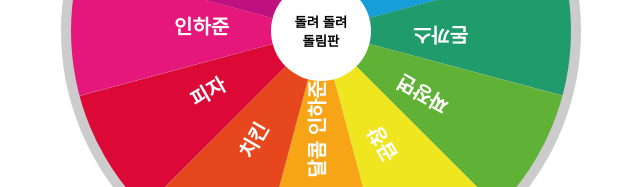
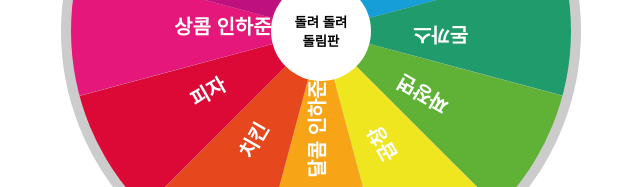
Before and after one commit to HajunIn/hajun2ya, a plain HTML site: page index.html in a window 1280 px wide. Shown: the part 353-540 px from the top of the page, 319-959 px from the left. Drawn offline with nearby package versions, Linux system fonts and the light colour scheme.

Commit message:
Update index.html

```diff
--- a/index.html
+++ b/index.html
@@ -104,7 +104,7 @@
                 },
                 {
                   color: '#e5177b',
-                  text: ' 인하준'
+                  text: ' 상콤 인하준'
                 },
                 {
                   color: '#be107f',
```
